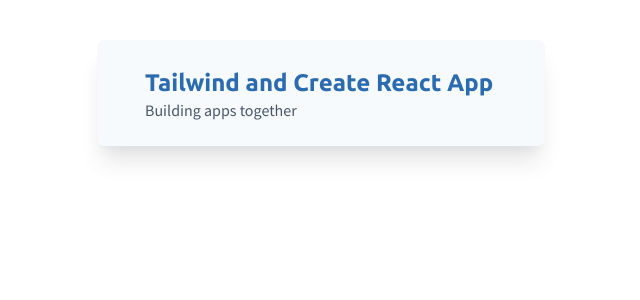
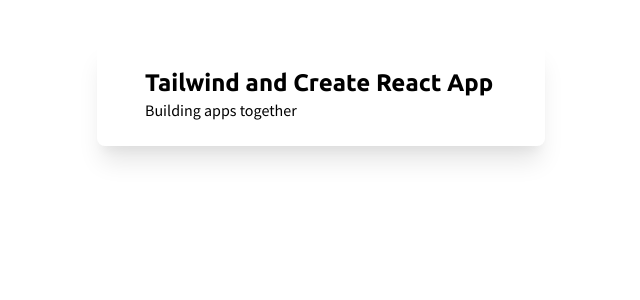
Before and after one commit to adzshaf/skollabo, a React (Create React App) app: page / in a window 1280 px wide. Shown: the top 300 px of the page, without its empty margins (319-959 px from the left). Built offline with nearby package versions, Linux system fonts and the light colour scheme.

Commit message:
add custom color

```diff
--- a/tailwind.config.js
+++ b/tailwind.config.js
@@ -6,6 +6,33 @@
       display: ["Ubuntu", "sans-serif"],
       body: ["Ubuntu", "sans-serif"],
     },
+    colors: {
+      blue: {
+        default: "#4856DF",
+        bright: "#3EC1F3",
+        cornflower: "#66B0F0",
+      },
+      mustard: {
+        default: "#FFBE21",
+        bright: "#FFCF2D",
+      },
+      pink: {
+        default: "#FFB7D5",
+        dark: "#E57281",
+        purple: "#73325A",
+      },
+      red: {
+        soft: "#A0505A",
+        orange: "#FE5244",
+        default: "#FE5244",
+      },
+      green: {
+        blueish: "#3FB1B5",
+        default: "#D0F0E4",
+      },
+      brick: "#A15842",
+      cream: "#F5EBDD",
+    },
     extend: {},
   },
   variants: {},
```
